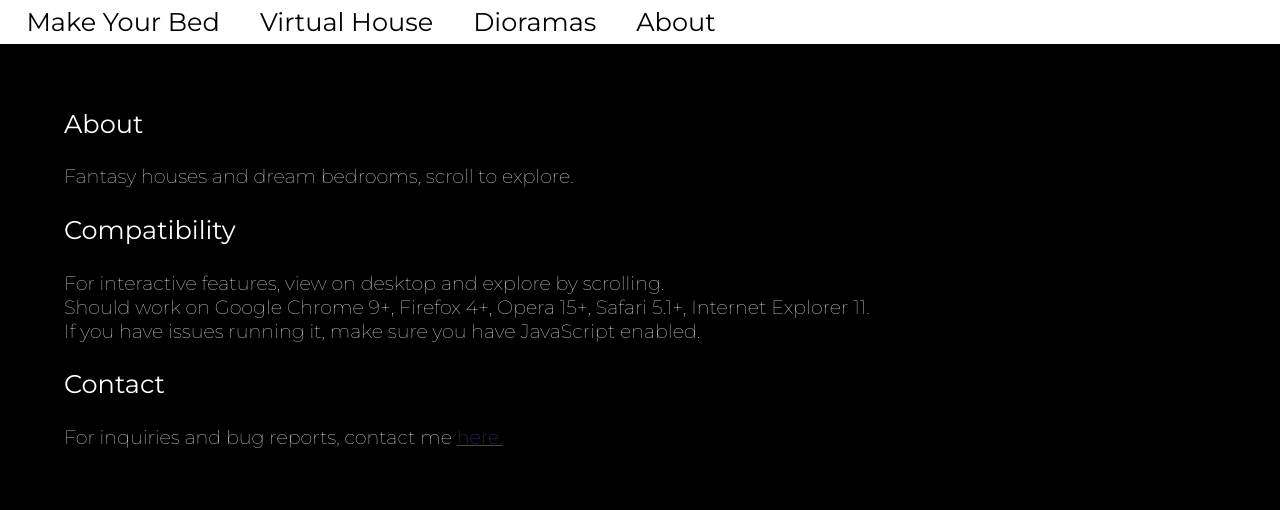
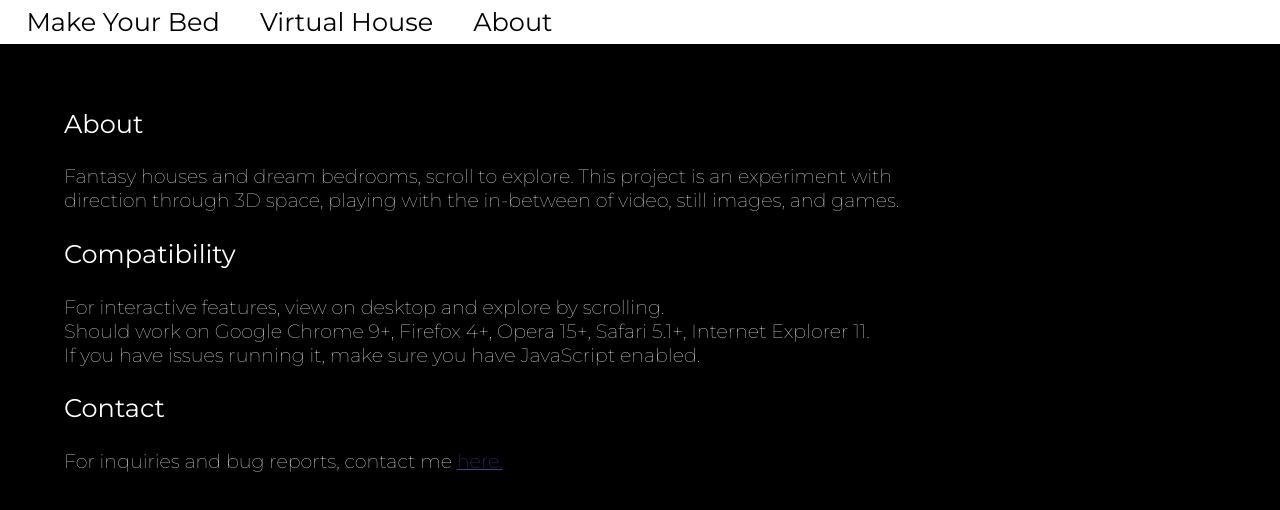
Before and after one commit to makeurbed/makeurbed, a plain HTML site: page about.html in a window 1280 px wide. Drawn offline with Linux system fonts and the light colour scheme.

Commit message:
no diorama

```diff
--- a/about.html
+++ b/about.html
@@ -10,7 +10,6 @@
     <div class="header">
       <a href = index.html>  Make Your Bed  </a>
      <a href = zine.html> Virtual House </a>
-     <a href = home.html> Dioramas </a>
      <a href = about.html> About </a>
     </div>
     <div class="content">
@@ -19,7 +18,8 @@
           About
         </p>
         <p>
-        Fantasy houses and dream bedrooms, scroll to explore.
+        Fantasy houses and dream bedrooms, scroll to explore. This project is an experiment with <br> direction through 3D space, playing
+        with the in-between of video, still images, and games.
         </p>
         <p class="thicker">
           Compatibility
```
Also changed, not shown: index.html (+0 -1 lines), zine.html (+1 -2 lines), 3 other files.
